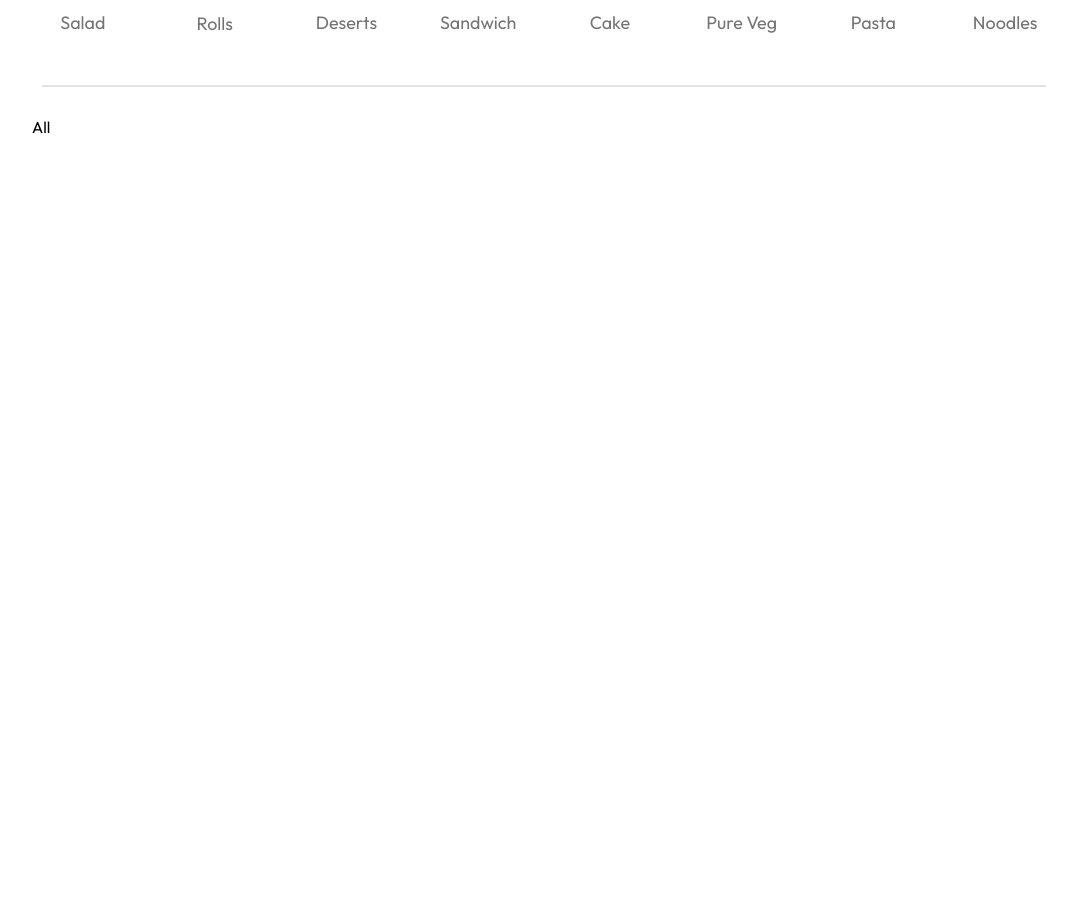
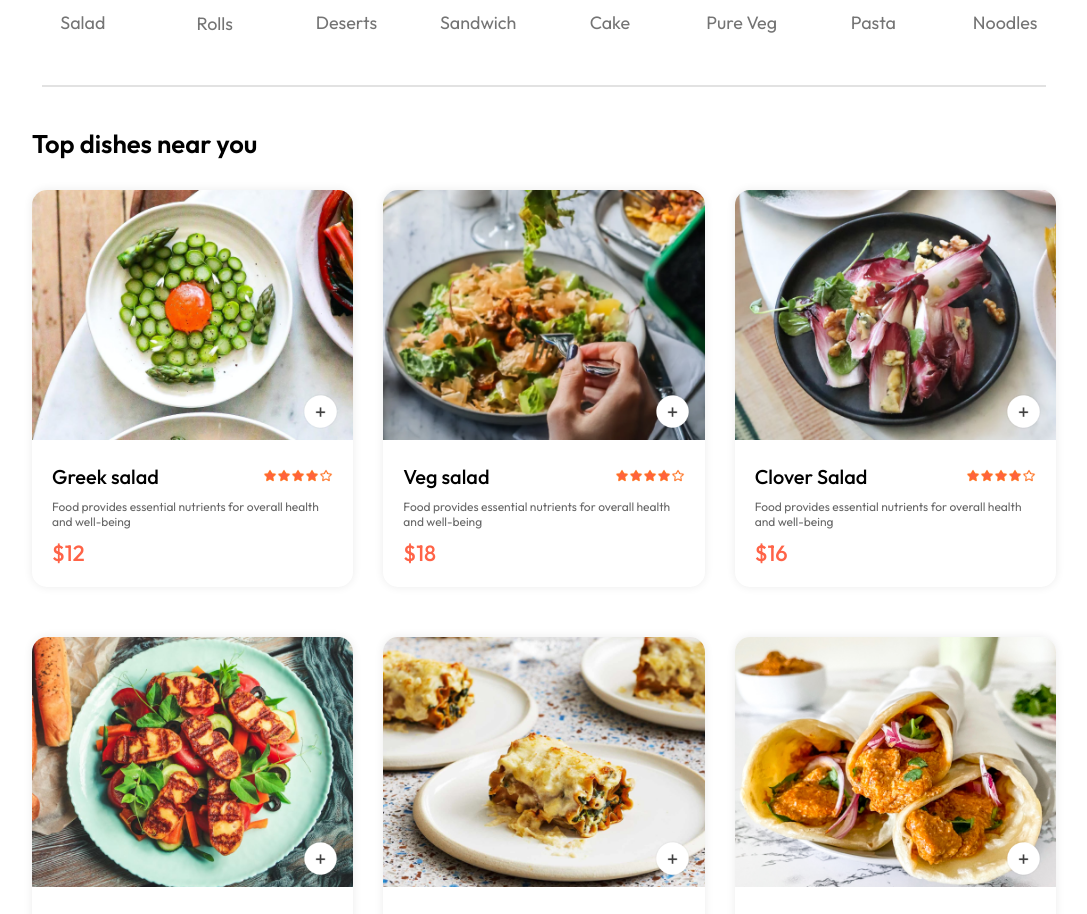
Before and after one commit to PotatoDoge/delivery-webapp, a React (Create React App) app: page / in a window 1280 px wide. Shown: the part 817-1731 px from the top of the page, without its empty margins (96-1183 px from the left). Before the commit the page ends 954 px from the top, so only its background shows below. Built offline with nearby package versions, Linux system fonts and the light colour scheme.

Commit message:
Add food item counter

```diff
--- a/src/components/exploreMenu/ExploreMenu.jsx
+++ b/src/components/exploreMenu/ExploreMenu.jsx
@@ -20,7 +20,6 @@
                 })}
             </div>
             <hr />
-            <p>{category}</p>
         </div>
     )
 }
--- /dev/null
+++ b/src/components/foodDisplay/FoodDisplay.css
@@ -0,0 +1,16 @@
+.food-display{
+    margin-top: 30px;
+}
+
+.food-display h2{
+    font-size: max(2vw, 24px);
+    font-weight: 600;
+}
+
+.food-display-list{
+    display: grid;
+    grid-template-columns: repeat(auto-fill, minmax(240px, 1fr));
+    margin-top: 30px;
+    gap: 30px;
+    row-gap: 50px;
+}
--- /dev/null
+++ b/src/components/foodDisplay/FoodDisplay.jsx
@@ -0,0 +1,23 @@
+import React, {useContext} from 'react';
+import './FoodDisplay.css'
+import {StoreContext} from "../../context/StoreContext";
+import FoodItem from "../foodItem/FoodItem";
+
+const FoodDisplay = (category) => {
+
+    const {food_list} = useContext(StoreContext)
+
+    return (
+        <div className="food-display" id="food-display">
+            <h2>Top dishes near you</h2>
+            <div className="food-display-list">
+                {food_list.map((item, index) => {
+                    return <FoodItem key={index} id={item._id} name={item.name} description={item.description}
+                                     image={item.image} price={item.price}/>
+                })}
+            </div>
+        </div>
+    )
+}
+
+export default FoodDisplay;
--- /dev/null
+++ b/src/components/foodItem/FoodItem.css
@@ -0,0 +1,74 @@
+.food-item{
+    width: 100%;
+    margin: auto;
+    border-radius: 15px;
+    box-shadow: 0 0 10px #00000015;
+    transition: 0.3s;
+    animation: fadeIn 1s;
+}
+
+.food-item-image{
+    width: 100%;
+    border-radius: 15px 15px 0px 0px;
+}
+
+.food-item-info{
+    padding: 20px;
+}
+
+.food-item-name-rating{
+    display: flex;
+    justify-content: space-between;
+    align-items: center;
+    margin-bottom: 10px;
+}
+
+.food-item-name-rating p{
+    font-size: 20px;
+    font-weight: 500;
+}
+
+.food-item-name-rating img{
+    width: 70px;
+}
+
+.food-item-desc{
+    color: #676767;
+    font-size: 12px;
+}
+
+.food-item-price{
+    color: tomato;
+    font-size: 22px;
+    font-weight: 500;
+    margin-top: 10px;
+}
+
+.food-item-img-container{
+    position: relative;
+}
+
+.food-item-img-container .add{
+    width: 35px;
+    position: absolute;
+    bottom: 15px;
+    right: 15px;
+    cursor: pointer;
+    border-radius: 50%;
+}
+
+.food-item-counter{
+    position: absolute;
+    bottom: 15px;
+    right: 15px;
+    display: flex;
+    align-items: center;
+    gap: 10px;
+    padding: 6px;
+    border-radius: 50px;
+    background-color: white;
+}
+
+.food-item-counter img{
+    width: 30px;
+}
--- /dev/null
+++ b/src/components/foodItem/FoodItem.jsx
@@ -0,0 +1,34 @@
+import React, {useState} from 'react';
+import './FoodItem.css'
+import {assets} from "../../assets/assets";
+
+const FoodItem = ({id, name, price, description, image}) => {
+
+    const [itemCount, setItemCount] = useState(0);
+
+    return (
+        <div className="food-item">
+            <div className="food-item-img-container">
+                <img className="food-item-image" src={image}/>
+                {!itemCount
+                    ?<img className='add' onClick={() => setItemCount(prev=> prev+1)} src={assets.add_icon_white}/>:
+                    <div className='food-item-counter'>
+                        <img onClick={() => setItemCount(prev=>prev-1)} src={assets.remove_icon_red} alt="add"/>
+                        <p>{itemCount}</p>
+                        <img onClick={() => setItemCount(prev=>prev+1)}  src={assets.add_icon_green} alt="add"/>
+                    </div>
+                }
+            </div>
+            <div className="food-item-info">
+                <div className="food-item-name-rating">
+                    <p>{name}</p>
+                    <img src={assets.rating_starts}/>
+                </div>
+                <p className="food-item-desc">{description}</p>
+                <p className="food-item-price">${price}</p>
+            </div>
+        </div>
+    )
+}
+
+export default FoodItem;
--- /dev/null
+++ b/src/context/StoreContext.jsx
@@ -0,0 +1,18 @@
+import {createContext} from "react";
+import {food_list} from "../assets/assets";
+
+export const StoreContext = createContext(null);
+
+const StoreContextProvider = (props) => {
+    const contextValue = {
+        food_list
+    }
+
+    return(
+        <StoreContext.Provider value={contextValue}>
+            {props.children}
+        </StoreContext.Provider>
+    )
+}
+
+export default StoreContextProvider;
--- a/src/index.js
+++ b/src/index.js
@@ -5,12 +5,15 @@
 import reportWebVitals from './reportWebVitals';
 
 import {BrowserRouter} from "react-router-dom";
+import StoreContextProvider from "./context/StoreContext";
 
 const root = ReactDOM.createRoot(document.getElementById('root'));
 root.render(
   <React.StrictMode>
       <BrowserRouter>
-          <App />
+          <StoreContextProvider>
+              <App />
+          </StoreContextProvider>
       </BrowserRouter>
   </React.StrictMode>
 );
--- a/src/pages/Home/Home.jsx
+++ b/src/pages/Home/Home.jsx
@@ -2,6 +2,7 @@
 import './Home.css'
 import Header from "../../components/header/Header";
 import ExploreMenu from "../../components/exploreMenu/ExploreMenu";
+import FoodDisplay from "../../components/foodDisplay/FoodDisplay";
 
 const Home = () => {
 
@@ -11,6 +12,7 @@
         <div>
             <Header/>
             <ExploreMenu category={category} setCategory={setCategory}/>
+            <FoodDisplay category={category}/>
         </div>
     )
 }
```
